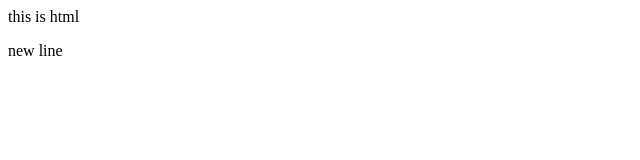
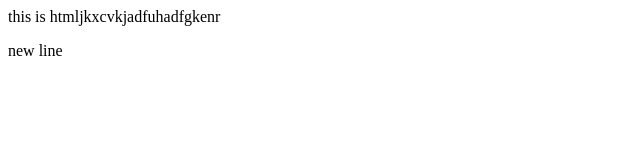
Before and after one commit to Suraj0544f/demo2, a plain HTML site: page index.html in a window 1280 px wide. Shown: the whole page, without its empty margins (0-640 px from the left). Drawn offline with Linux system fonts and the light colour scheme.

Commit message:
Update index.html

```diff
--- a/index.html
+++ b/index.html
@@ -6,7 +6,7 @@
     <title>Document</title>
 </head>
 <body>
-    this is html
+    this is htmljkxcvkjadfuhadfgkenr
     <p>new line </p>
 </body>
 </html>
```
